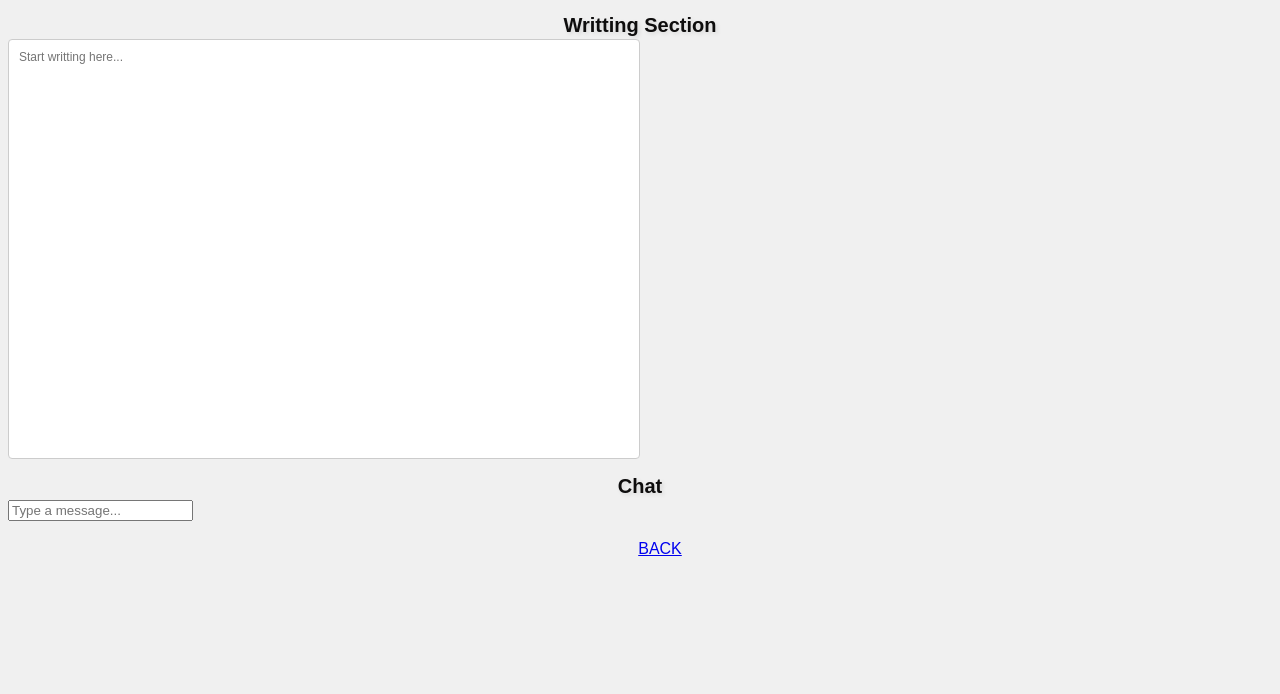
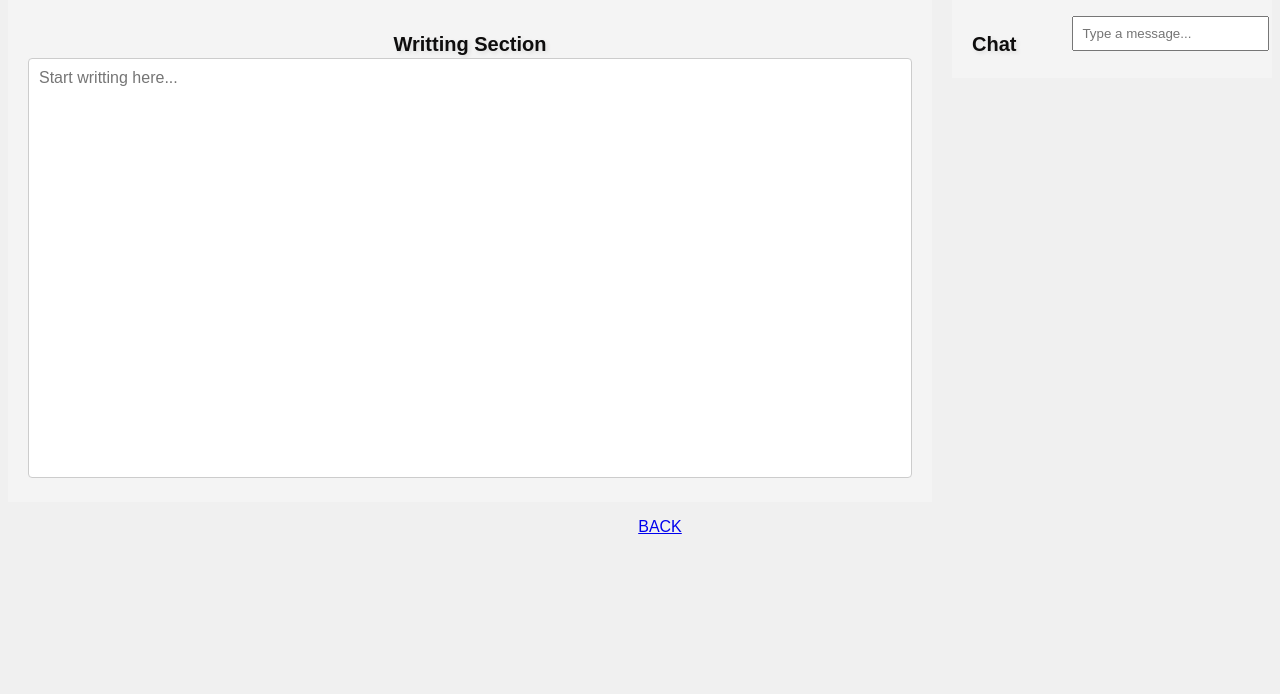
Before and after one commit to hayden0101/Mhacktofudemo, a website: page public/student.html in a window 1280 px wide. Shown: the part 106-800 px from the top of the page. Drawn offline with Linux system fonts and the light colour scheme.

Commit message:
Semi-finalized Student Section
Contains the student.css file for the formatting of the slides as well as the updated student.html file fixed

```diff
--- a/public/student.css
+++ b/public/student.css
@@ -0,0 +1,83 @@
+body {
+    background-color: #f0f0f0;
+    font-family: Arial, sans-serif;
+    }
+    h1 {
+        color: #57f3e1;
+        font-size: 45px;
+        margin-bottom: 20px;
+        text-shadow: 2px 2px 4px rgba(0, 0, 0, 0.1);
+    }
+    h2 {
+        color:#0e0d0d;
+        font-size: 20px;
+        margin-bottom: 2px;
+        text-shadow: 2px 2px 4px rgba(0, 0, 0, 0.1);
+        text-align: center;
+    }
+    p {
+        color:#4eb13bb7;
+        font-size: 15px;
+        line-height: 1.6;
+    }
+    img {
+        margin: 15px;
+    }
+
+    /* Layout for the pg will be txt box on left and chat on right */
+    .layout {
+        display: grid;
+        grid-template-columns: 1fr 320px;
+        gap: 20px;
+        align-items: start;
+    }
+
+    .writtingblock,
+    .chat {
+        background-color: #f4f4f4;
+        gap: 20px;
+        padding: 20px;
+        align-items: start;
+    }
+
+    .writtingblock textarea {
+        width: 100%;
+        height: 420px;
+        box-sizing: border-box;
+        padding: 10px;
+        font-size: 16px;
+        font-family: Arial, sans-serif;
+        border: 1px solid #ccc;
+        border-radius: 4px;
+        resize: none; /* this line is used to resize if needed*/
+
+    }
+
+    /* chat */
+    .chat {
+        display: flex;
+        flex-direction: colum;
+    }
+
+    #chat-messages {
+        flex: 1;
+        overflow: auto;
+        background: #f4f4f4;
+        padding: 8px;
+        margin-bottom: 10px;
+    }
+
+    #chat-input {
+        padding: 8px;
+    }
+
+    .nav-links {
+        display: flex;
+        justify-content: center;
+        align-items: center;
+        list-style: none;
+    }
+
+    .nav-links li {
+        margin: 3;
+    }
--- a/public/student.html
+++ b/public/student.html
@@ -1,3 +1,4 @@
+<!DOCTYPE html>
 <html>
  <head>
     <title>Student Dashboard</title>
@@ -5,78 +6,10 @@
 </head>
 <body>
     <header>
-      <style>
-        body {
-            background-color: #f0f0f0;
-            font-family: Arial, sans-serif;
-            }
-            h1 {
-              color: #57f3e1;
-              font-size: 45px;
-              margin-bottom: 20px;
-              text-shadow: 2px 2px 4px rgba(0, 0, 0, 0.1);
-            }
-            h2 {
-              color:#0e0d0d;
-              font-size: 20px;
-              margin-bottom: 2px;
-              text-shadow: 2px 2px 4px rgba(0, 0, 0, 0.1);
-              text-align: center;
-            }
-            p {
-                color:#4eb13bb7;
-                font-size: 15px;
-                line-height: 1.6;
-            }
-            img {
-                margin: 15;
-            }
-
-            .nav-links {
-                display: flex;
-                justify-content: center;
-                align-items: center;
-                list-style: none;
-            }
-
-            .nav-links li {
-                margin: 3;
-            }
-
-            writtingblock {
-                display: block;
-                width: 650px;
-                height: 500px;
-                margin: 20px auto /* Used in teacher*/;
-                padding: 15px;
-                background-color: #f4f4f4;
-                overflow-y: auto;
-            }
-
-            .writtingblock textarea {
-                width: 50%;
-                height: 420px;
-                box-sizing: border-box;
-                padding: 10px;
-                font-size: 12px;
-                font-family: Arial, sans-serif;
-                border: 1px solid #ccc;
-                border-radius: 4px;
-                resize: none; /* this line is used to resize if needed*/
-
-            }
-
-            </style>
         <h1>Student Dashboard</h1>
     </header>
 
     <main class = "layout">
-            <aside class = "sidebar">
-                <h2>Taskbar</h2>
-                <ul id = "tasks.list">
-                </ul>
-            </aside>
-
         <section class = "writtingblock">
             <h2>Writting Section</h2>
             <textarea id = "Writting" placeholder = "Start writting here..."></textarea>
@@ -84,16 +17,15 @@
 
         <aside class = "chat">
             <h2>Chat</h2>
-                <div id ="Chat-Message"></div>
+            <div id ="chat-messages"></div>
             <input type = "text" id="chat-input" placeholder="Type a message...">
             </aside>
+    </main>
 
     <nav class = "navbar">
         <ul class = "nav-links">
             <li><a href = "homepage.html">BACK</a></li>
         </ul>
     </nav>
-        </main>
-        <footer></footer>
     </body>
 </html>
```
Lines whose indentation alone changed are shown as unchanged.
